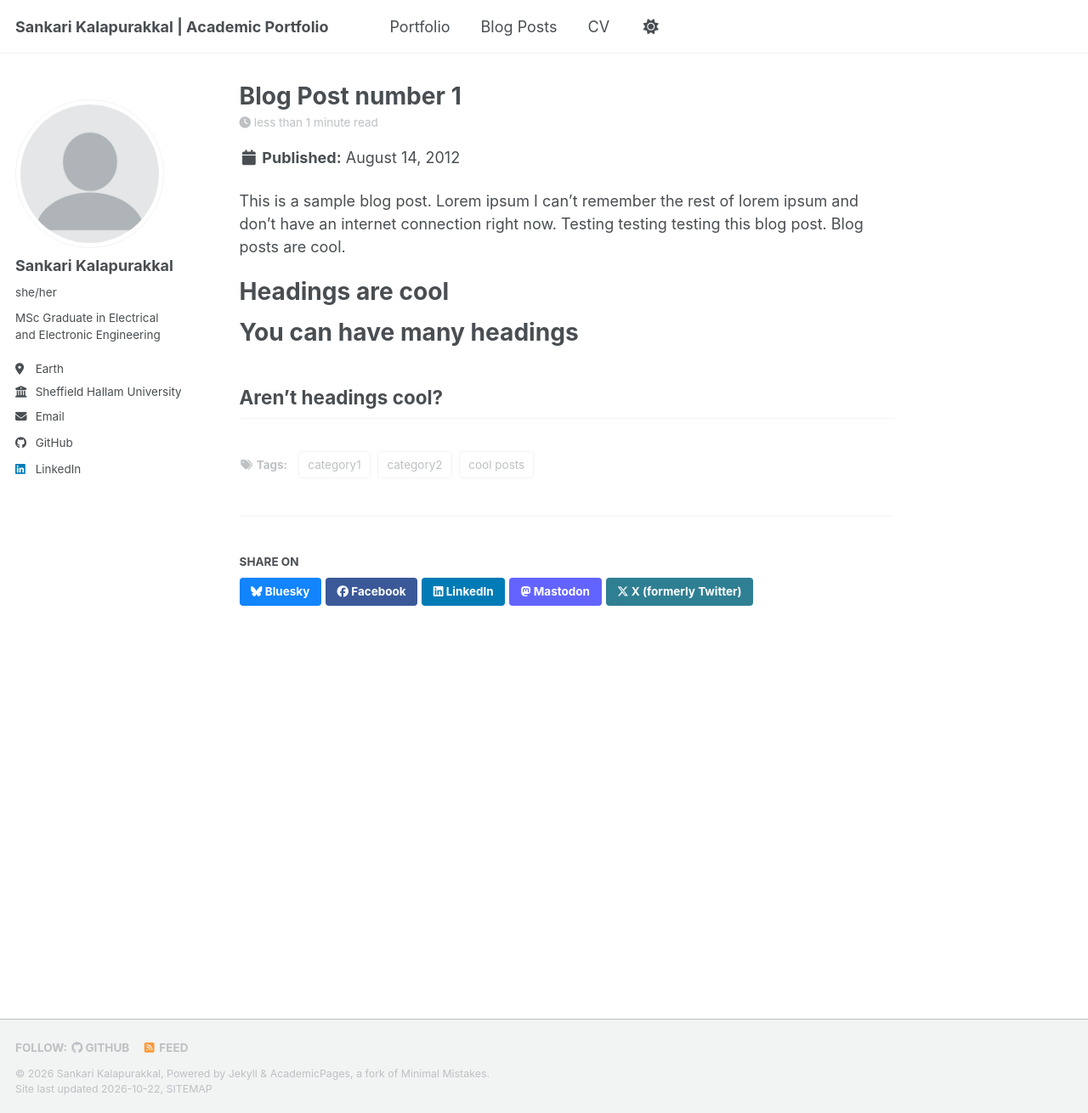
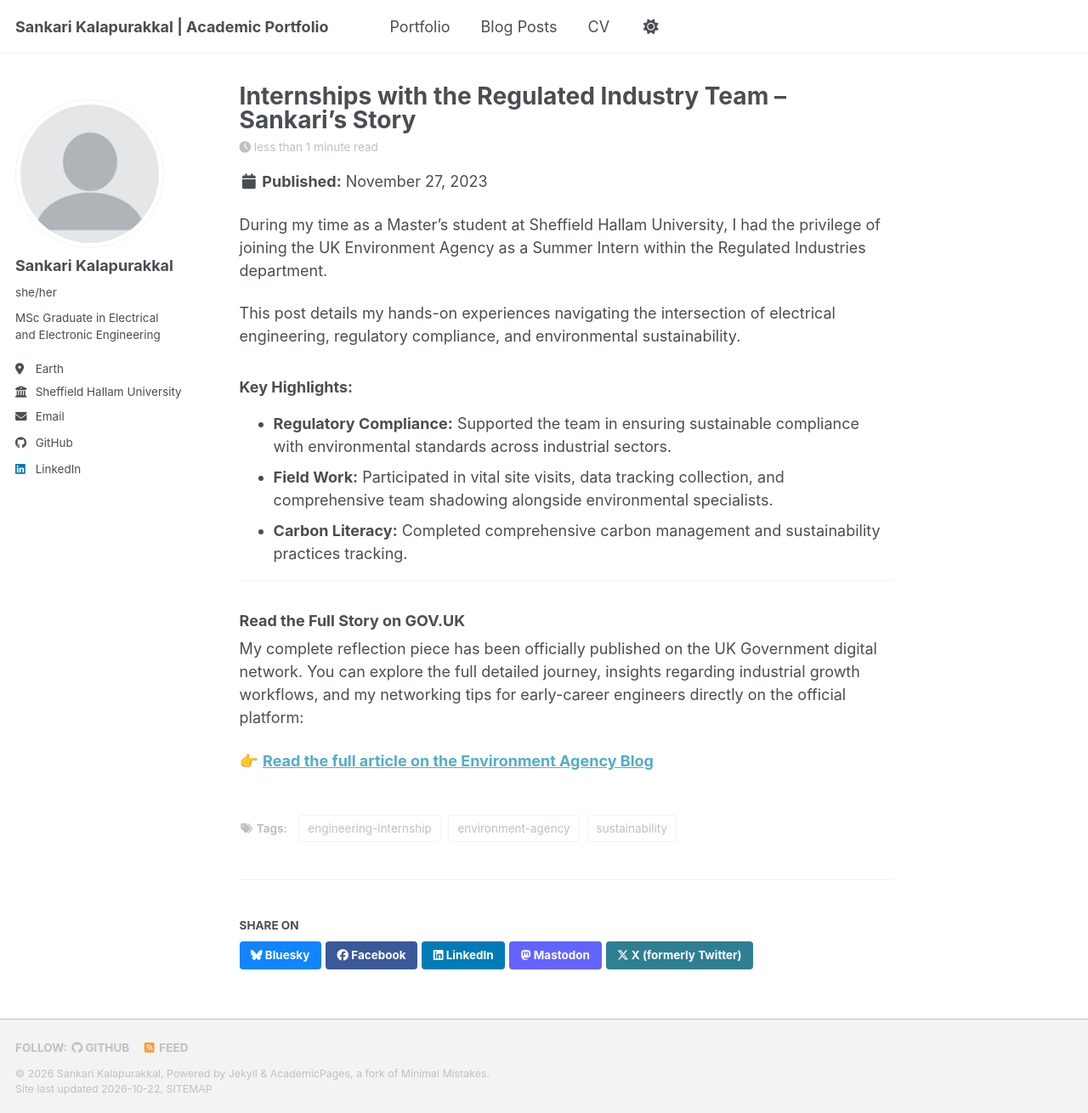
Before and after one commit to Sankari-Kalapurakkal/Sankari-Kalapurakkal.github.io, a Jekyll site: the page built from _posts/2012-08-14-blog-post-1.md, in a window 1280 px wide and 1310 px high. Shown: the whole window at 85% size. Built offline with Jekyll 4.4.1, drawn with Linux system fonts in a browser that asks for light colours; a style sheet for code colours, icons or effects is not loaded.

Commit message:
Revise blog post to share internship experience
Updated blog post with new title, date, and content reflecting internship experience.

```diff
--- a/_posts/2012-08-14-blog-post-1.md
+++ b/_posts/2012-08-14-blog-post-1.md
@@ -1,20 +1,25 @@
 ---
-title: 'Blog Post number 1'
-date: 2012-08-14
-permalink: /posts/2012/08/blog-post-1/
+title: "Internships with the Regulated Industry Team – Sankari's Story"
+date: 2023-11-27
+permalink: /posts/2023/11/internship-environment-agency-story/
 tags:
-  - cool posts
-  - category1
-  - category2
+  - environment-agency
+  - engineering-internship
+  - sustainability
 ---
 
-This is a sample blog post. Lorem ipsum I can't remember the rest of lorem ipsum and don't have an internet connection right now. Testing testing testing this blog post. Blog posts are cool.
+During my time as a Master's student at Sheffield Hallam University, I had the privilege of joining the UK Environment Agency as a Summer Intern within the Regulated Industries department.
 
-Headings are cool
-======
+This post details my hands-on experiences navigating the intersection of electrical engineering, regulatory compliance, and environmental sustainability.
 
-You can have many headings
-======
+### Key Highlights:
+* **Regulatory Compliance:** Supported the team in ensuring sustainable compliance with environmental standards across industrial sectors.
+* **Field Work:** Participated in vital site visits, data tracking collection, and comprehensive team shadowing alongside environmental specialists.
+* **Carbon Literacy:** Completed comprehensive carbon management and sustainability practices tracking.
 
-Aren't headings cool?
-------
+***
+
+### Read the Full Story on GOV.UK
+My complete reflection piece has been officially published on the UK Government digital network. You can explore the full detailed journey, insights regarding industrial growth workflows, and my networking tips for early-career engineers directly on the official platform:
+
+👉 **[Read the full article on the Environment Agency Blog](https://blog.gov.uk)**
```
